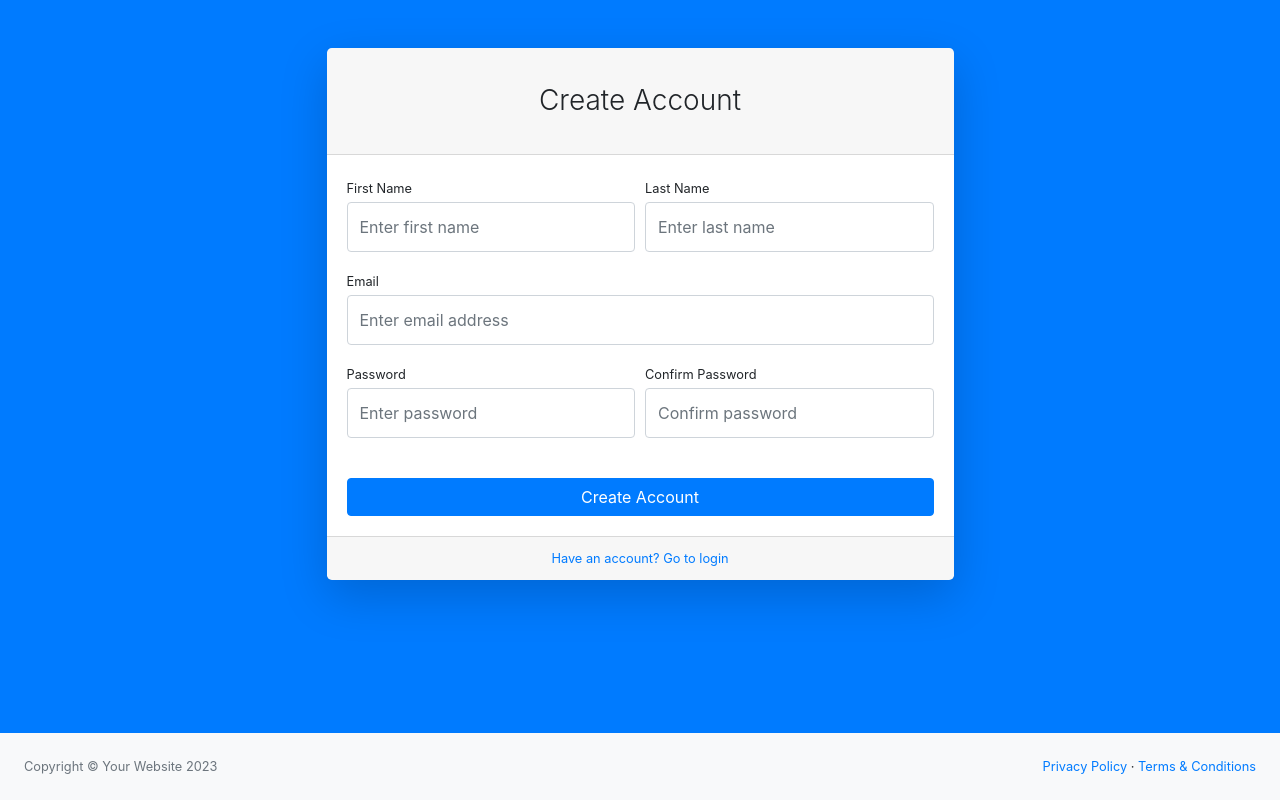
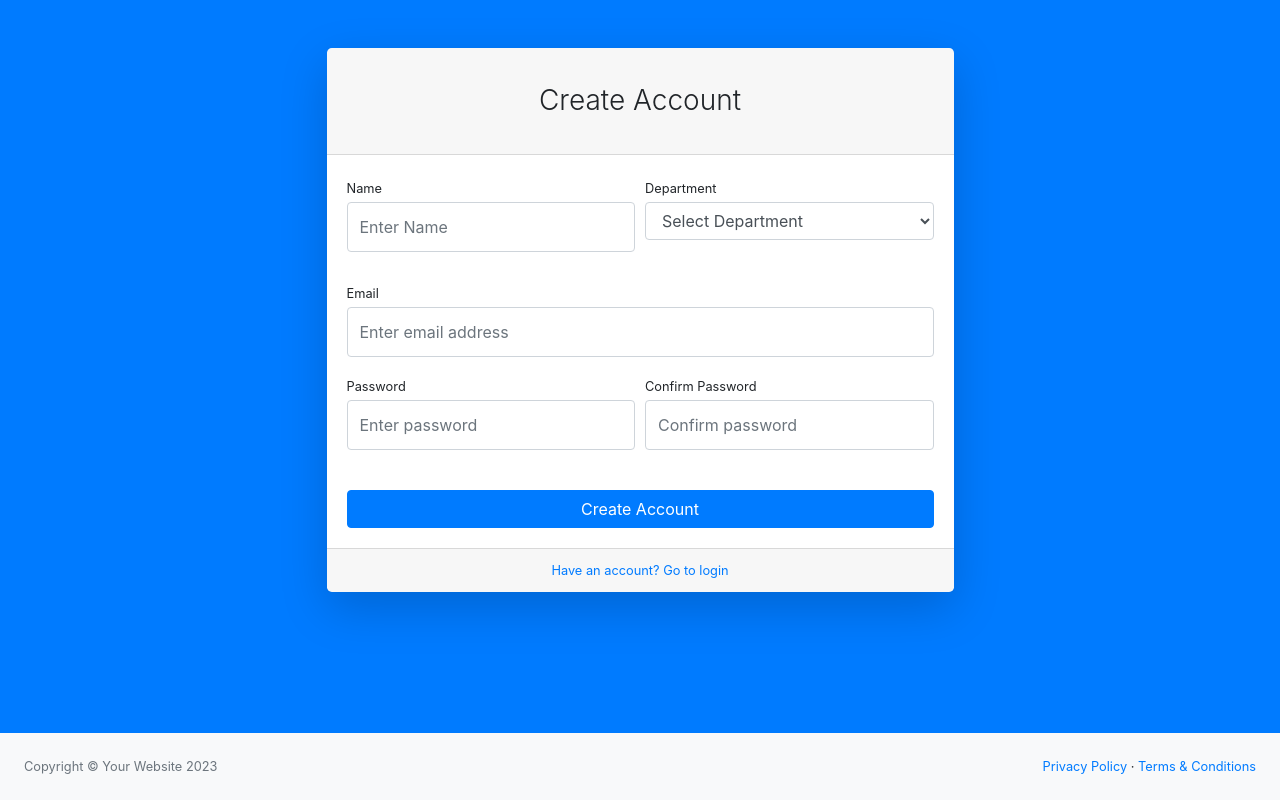
Before and after one commit to robiulhossainrubel/AMS-Web, a PHP site: page /register.php in a window 1280 px wide. Run offline with PHP 8.4, Linux system fonts and the light colour scheme; some libraries are stand-ins or nearby versions.

Commit message:
change admin login in api and add registration page

```diff
--- a/api/include/DBOperation.php
+++ b/api/include/DBOperation.php
@@ -7,7 +7,7 @@
             $this->con = $db->connect();
         }
         public function adminLogin($email,$password) {
-            $sql = "SELECT * FROM admin_info WHERE admin_email='$email' && admin_pass='$password'";
+            $sql = "SELECT * FROM admin_info WHERE email='$email' && pass='$password'";
             if(mysqli_query($this->con,$sql)){
                 $data = mysqli_query($this->con,$sql);
                 $info = mysqli_fetch_assoc($data);
--- a/api/v1/userLogin.php
+++ b/api/v1/userLogin.php
@@ -7,8 +7,8 @@
             $user = $db->adminLogin($_POST['email'], $_POST['password']);
             if($user){
                 $response['error'] = false;
-                $response['email'] = $user['admin_email'];
-                $response['name'] = $user['admin_name'];
+                $response['email'] = $user['email'];
+                $response['name'] = $user['name'];
             }else{
                 $response['error'] = true;
                 $response['message'] = 'Invaid Username or Password';
--- a/register.php
+++ b/register.php
@@ -8,42 +8,72 @@
                     <div class="row justify-content-center">
                         <div class="col-lg-7">
                             <div class="card shadow-lg border-0 rounded-lg mt-5">
-                                    <div class="card-header"><h3 class="text-center font-weight-light my-4">Create Account</h3></div>
+                                <div class="card-header">
+                                    <h3 class="text-center font-weight-light my-4">Create Account</h3>
+                                </div>
                                 <div class="card-body">
                                     <form>
                                         <div class="form-row">
                                             <div class="col-md-6">
                                                 <div class="form-group">
-                                                        <label class="small mb-1" for="inputFirstName">First Name</label>
-                                                        <input class="form-control py-4" id="inputFirstName" type="text" placeholder="Enter first name" />
+                                                    <label class="small mb-1" for="name">Name</label>
+                                                    <input class="form-control py-4" name="name" type="text"
+                                                        placeholder="Enter Name" required/>
                                                 </div>
                                             </div>
                                             <div class="col-md-6">
                                                 <div class="form-group">
-                                                        <label class="small mb-1" for="inputLastName">Last Name</label>
-                                                        <input class="form-control py-4" id="inputLastName" type="text" placeholder="Enter last name" />
+                                                    <label class="small mb-1" for="dept">Department</label><br>
+                                                    <select class="form-control" name="dept" required>
+                                                        <option selected value="">Select Department</option>
+                                                        <option value="CSE">CSE</option>
+                                                        <option value="EEE">EEE</option>
+                                                        <option value="ICE">ICE</option>
+                                                        <option value="EECE">EECE</option>
+                                                        <option value="Civil">Civil</option>
+                                                        <option value="Architecture">Architecture</option>
+                                                        <option value="URP">URP</option>
+                                                        <option value="Math">Math</option>
+                                                        <option value="STAT">STAT</option>
+                                                        <option value="Physics">Physics</option>
+                                                        <option value="Chemestry">Chemestry</option>
+                                                        <option value="Pharmacy">Pharmacy</option>
+                                                        <option value="GE">GE</option>
+                                                        <option value="BBA">BBA</option>
+                                                        <option value="THM">THM</option>
+                                                        <option value="ECO">ECO</option>
+                                                        <option value="Bangla">Bangla</option>
+                                                        <option value="English">English</option>
+                                                        <option value="HBS">HBS</option>
+                                                        <option value="PAd">PAd</option>
+                                                        <option value="SW">SW</option>
+                                                    </select><br>
                                                 </div>
                                             </div>
                                         </div>
                                         <div class="form-group">
-                                                <label class="small mb-1" for="inputEmailAddress">Email</label>
-                                                <input class="form-control py-4" id="inputEmailAddress" type="email" aria-describedby="emailHelp" placeholder="Enter email address" />
+                                            <label class="small mb-1" for="email">Email</label>
+                                            <input class="form-control py-4" name="email" type="email"
+                                                aria-describedby="emailHelp" placeholder="Enter email address" required />
                                         </div>
                                         <div class="form-row">
                                             <div class="col-md-6">
                                                 <div class="form-group">
                                                     <label class="small mb-1" for="inputPassword">Password</label>
-                                                        <input class="form-control py-4" id="inputPassword" type="password" placeholder="Enter password" />
+                                                    <input class="form-control py-4" id="inputPassword" type="password"
+                                                        placeholder="Enter password" required/>
                                                 </div>
                                             </div>
                                             <div class="col-md-6">
                                                 <div class="form-group">
-                                                        <label class="small mb-1" for="inputConfirmPassword">Confirm Password</label>
-                                                        <input class="form-control py-4" id="inputConfirmPassword" type="password" placeholder="Confirm password" />
+                                                    <label class="small mb-1" for="inputConfirmPassword">Confirm
+                                                        Password</label>
+                                                    <input class="form-control py-4" id="inputConfirmPassword"
+                                                        type="password" placeholder="Confirm password" required/>
                                                 </div>
                                             </div>
                                         </div>
-                                            <div class="form-group mt-4 mb-0"><a class="btn btn-primary btn-block" href="login.html">Create Account</a></div>
+                                        <div class="form-group mt-4 mb-0"><input type="submit" class="btn btn-primary btn-block" value="Create Account"></div>
                                     </form>
                                 </div>
                                 <div class="card-footer text-center">
@@ -72,4 +102,5 @@
     </div>
     <?php include_once("include/script.php"); ?>
 </body>
+
 </html>
```
Lines whose indentation alone changed are shown as unchanged.
